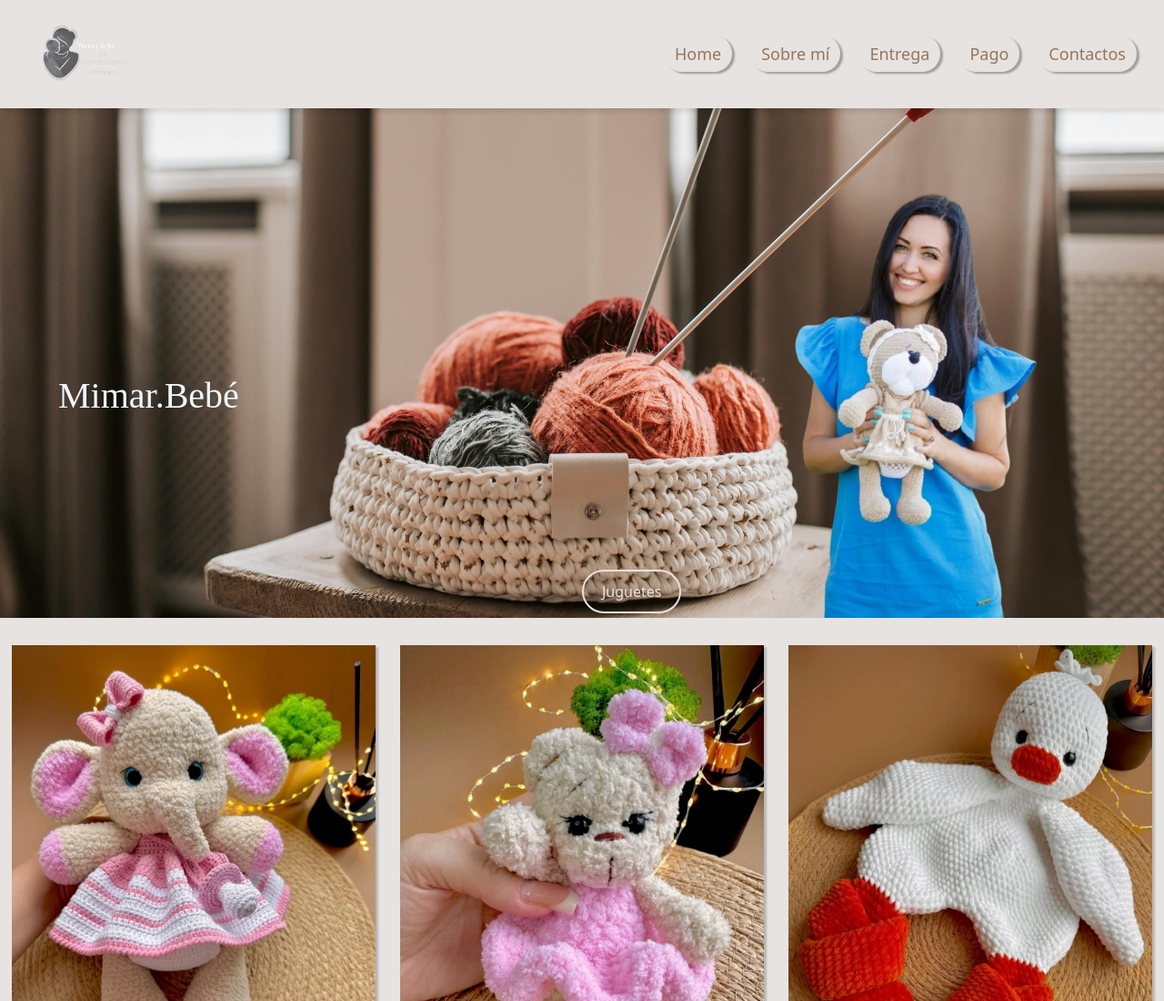
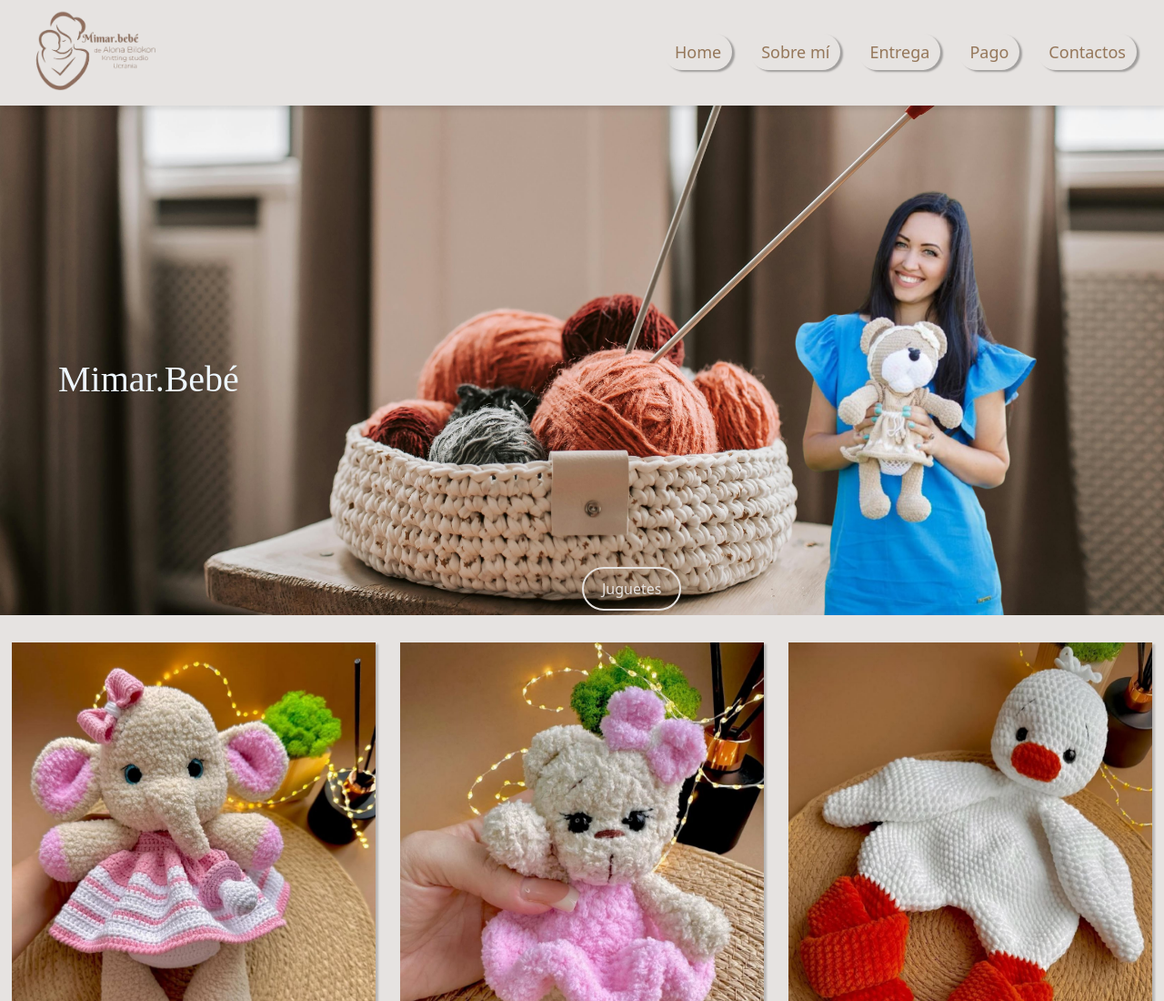
Before and after one commit to ViolettaBilokon/knitting-website, a plain HTML site: page index.html in a window 1280 px wide. Shown: the top 1100 px of the page at 91% size. Drawn offline with nearby package versions, Linux system fonts and the light colour scheme.

Commit message:
added text

```diff
--- a/css/style.css
+++ b/css/style.css
@@ -92,8 +92,8 @@
 .h1banner{
     font-family: "mario";
     font-weight: bold;
-    font-size: 70px;
-    margin-bottom: 20px;
+    font-size: 50em;
+    margin-bottom: 50px;
     position: absolute;
     margin-top: 100px;
     /*по середине */
--- a/index.html
+++ b/index.html
@@ -20,7 +20,7 @@
 <body>
         <header class="header">
             <div class="logo">
-                <a href="index.html"><img src="img/logo.png" alt="logotip de super Mario"></a>
+                <a href="index.html"><img src="img/logoprovom.png" alt="logotip de super Mario"></a>
             </div>
             <input type="checkbox" id="check"> <!--поставить галочку, если текст то текст-->
             <label for="check" class="checkbtn"> <i class="fa-solid fa-bars fa-fade"
```
Also changed, not shown: sobremi.html (+1 -1 lines), img/logoprovab.png (added), img/logoprovom.png (added).
